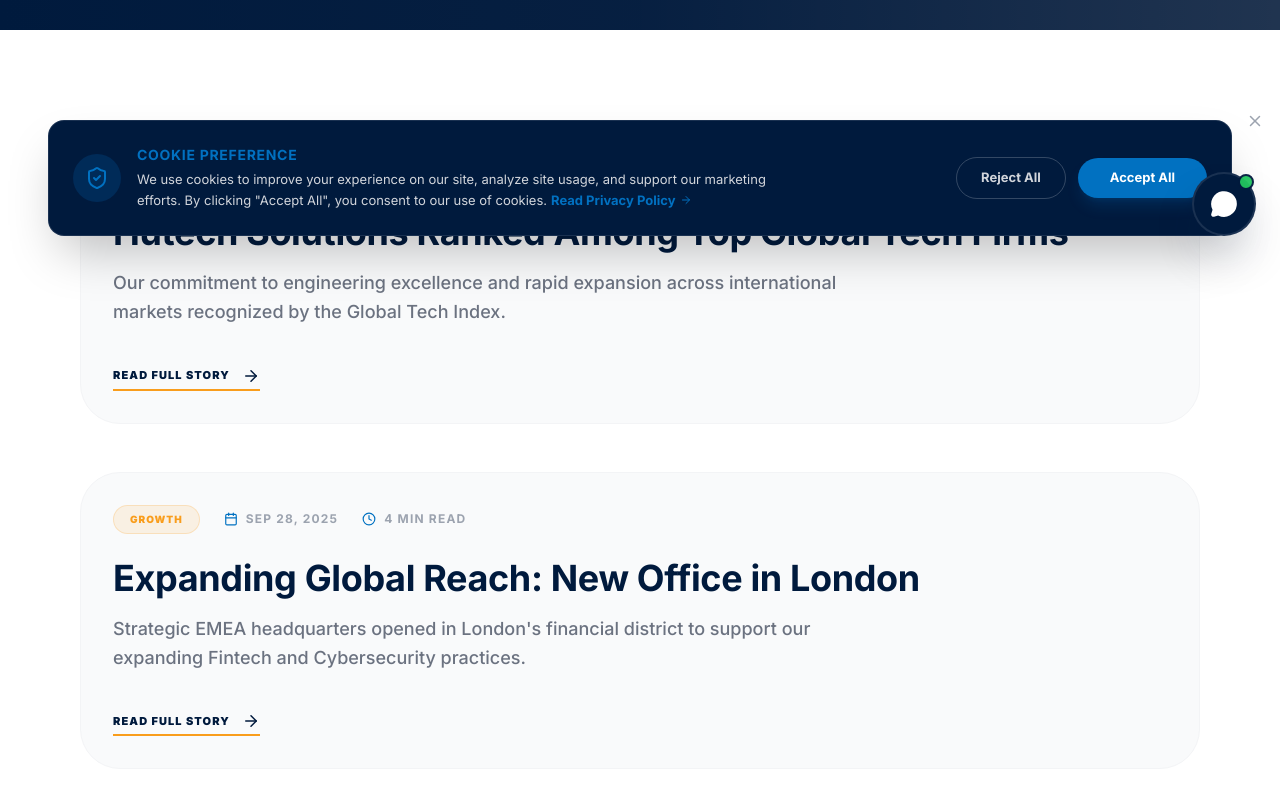
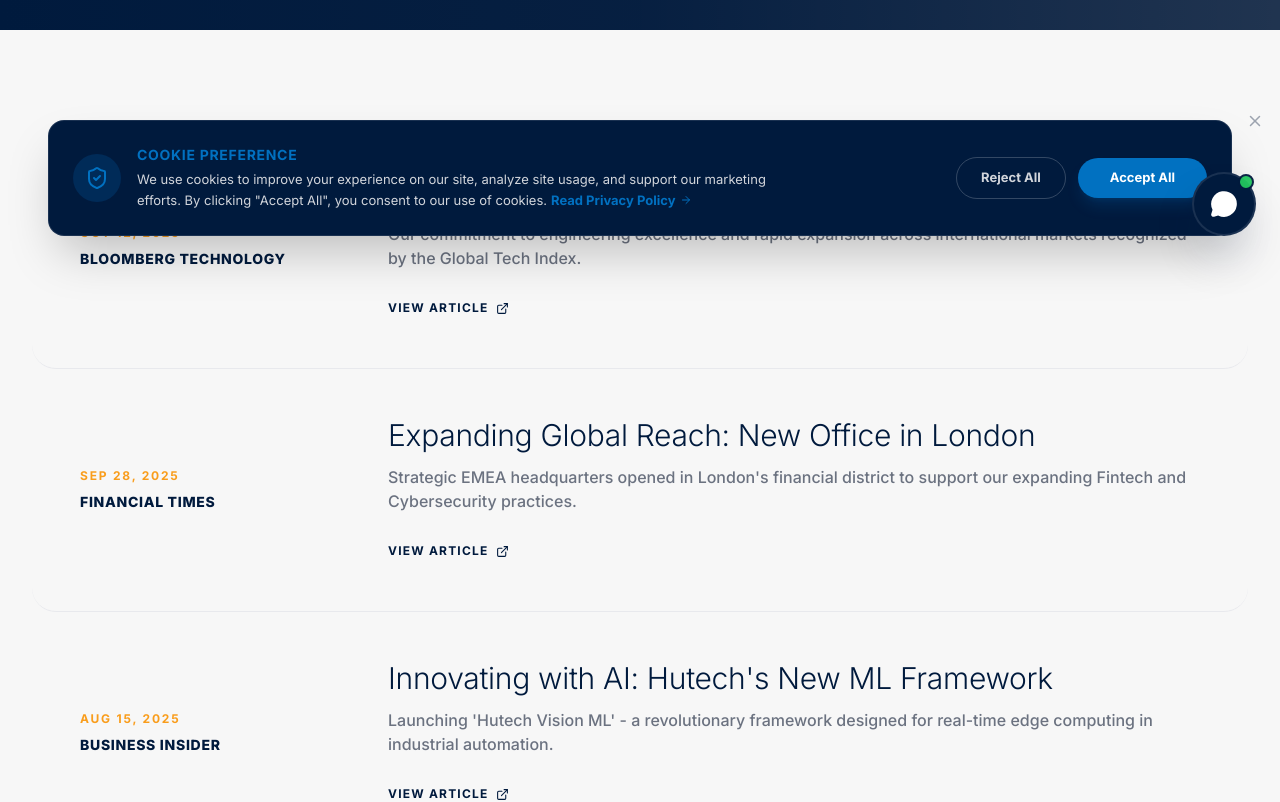
Before and after one commit to Humantech-solutions/hutechwebsite-nextjs, a Next.js app: page /company/news in a window 1280 px wide. Shown: the part 540-1342 px from the top of the page. Built offline with nearby package versions, Linux system fonts and the light colour scheme; grey boxes are pictures that could not be loaded.

Commit message:
homepages UI chnages

```diff
--- a/app/company/awards/page.tsx
+++ b/app/company/awards/page.tsx
@@ -99,32 +99,56 @@ export default function Awards() {
       </section>
 
       {/* Recognition Grid */}
-      <section className="bg-white py-24">
+      <section className="bg-[#f8f8f8] py-32">
         <div className="mx-auto max-w-[1280px] px-6 lg:px-20">
-          <div className="grid grid-cols-1 gap-8 md:grid-cols-2 lg:grid-cols-3">
+
+          {/* Center-aligned Section Heading */}
+          <div className="mb-24 text-center space-y-4">
+            <h2 className="display-font text-3xl font-semibold tracking-tight text-[#001A3D] md:text-4xl">
+              A Journey of Distinction
+            </h2>
+            <div className="mx-auto h-[2px] w-16 bg-[#F99D1C]"></div>
+          </div>
+
+          {/* Timeline List */}
+          <div className="flex flex-col">
             {awardsList.map((award, i) => (
               <Motion.div
                 key={i}
-                initial={{ opacity: 0, y: 20 }}
+                initial={{ opacity: 0, y: 30 }}
                 whileInView={{ opacity: 1, y: 0 }}
                 viewport={{ once: true }}
-                transition={{ delay: i * 0.05 }}
-                className="group space-y-8 rounded-[2.5rem] border border-gray-100 bg-gray-50 p-10 transition-all duration-500 hover:bg-white hover:shadow-2xl"
+                transition={{ delay: i * 0.05, duration: 0.6 }}
+                className="group relative flex flex-col md:grid md:grid-cols-[160px_1fr_80px] md:items-center gap-6 md:gap-12 py-12 px-6 md:px-12 bg-transparent hover:bg-white hover:shadow-[0_20px_50px_rgba(0,0,0,0.03)] rounded-3xl transition-all duration-500 border-b border-gray-200/80 last:border-b-0 -mx-6 md:-mx-12"
               >
-                <div className="flex h-16 w-16 items-center justify-center rounded-2xl bg-white text-[#F99D1C] shadow-sm transition-all duration-500 group-hover:bg-[#F99D1C] group-hover:text-white">
-                  {award.icon}
+                {/* Left Side: Large Year Text */}
+                <div className="w-full md:w-[160px] md:shrink-0">
+                  <span className="display-font text-5xl md:text-6xl font-light tracking-tight text-[#001A3D] transition-colors duration-300 group-hover:text-[#F99D1C]">
+                    {award.year}
+                  </span>
                 </div>
-                <div className="space-y-4">
-                  <div className="flex items-center justify-between border-b border-gray-100 pb-4">
-                    <span className="text-xs font-bold tracking-widest text-[#F99D1C] uppercase">
-                      {award.year}
+
+                {/* Middle Section: Category, Title, Description */}
+                <div className="flex-1 flex flex-col gap-3">
+                  <div className="flex items-center gap-3">
+                    <span className="h-[1px] w-6 bg-[#F99D1C]/60"></span>
+                    <span className="text-[10px] md:text-xs font-bold tracking-widest text-[#F99D1C] uppercase">
+                      {award.issuer}
                     </span>
-                    <span className="text-xs font-semibold text-gray-400">{award.issuer}</span>
                   </div>
-                  <h3 className="display-font text-2xl leading-tight font-bold text-[#001A3D]">
+                  <h3 className="display-font text-2xl font-bold leading-tight text-[#001A3D]">
                     {award.title}
                   </h3>
-                  <p className="text-sm leading-relaxed font-medium text-gray-500">{award.desc}</p>
+                  <p className="max-w-3xl text-sm md:text-base leading-relaxed font-medium text-gray-500">
+                    {award.desc}
+                  </p>
+                </div>
+
+                {/* Right Side: Subtle Circular Icon Container */}
+                <div className="w-full md:w-[80px] md:shrink-0 flex md:justify-end">
+                  <div className="flex h-16 w-16 items-center justify-center rounded-full border border-gray-100 bg-white/80 text-[#F99D1C] shadow-sm transition-all duration-500 group-hover:border-[#F99D1C] group-hover:bg-white group-hover:shadow-[0_0_25px_rgba(249,157,28,0.15)]">
+                    {award.icon}
+                  </div>
                 </div>
               </Motion.div>
             ))}
--- a/app/company/news/page.tsx
+++ b/app/company/news/page.tsx
@@ -2,7 +2,7 @@
 
 import { motion as Motion } from "framer-motion";
 import { Breadcrumbs } from "@/components/Breadcrumbs";
-import { Newspaper, Calendar, ArrowRight, Clock, Tag } from "lucide-react";
+import { Newspaper, Calendar, ArrowRight, Clock, Tag, ExternalLink } from "lucide-react";
 import { Meta } from "@/components/Meta";
 import Link from "next/link";
 
@@ -75,51 +75,60 @@ export default function News() {
         </div>
       </section>
 
-      <section className="py-24">
+      <section className="bg-[#F7F7F7] py-24">
         <div className="mx-auto max-w-[1280px] px-6 lg:px-20">
-          <div className="grid grid-cols-1 gap-12">
-            {newsItems.map((item, i) => (
+          <div className="flex flex-col">
+            {newsItems.map((item, i) => {
+              // Map categories to premium news publications for authentic editorial style
+              const sourceName =
+                item.category === "Corporate" ? "BLOOMBERG TECHNOLOGY" :
+                item.category === "Growth" ? "FINANCIAL TIMES" :
+                "BUSINESS INSIDER";
+
+              return (
                 <Motion.div
                   key={i}
-                initial={{ opacity: 0, x: -20 }}
-                whileInView={{ opacity: 1, x: 0 }}
+                  initial={{ opacity: 0, y: 30 }}
+                  whileInView={{ opacity: 1, y: 0 }}
                   viewport={{ once: true }}
-                transition={{ delay: i * 0.1 }}
-                className="group flex flex-col gap-12 rounded-[2.5rem] border border-gray-100 bg-gray-50 p-8 transition-all duration-500 hover:border-[#0171c1]/20 hover:bg-white hover:shadow-2xl md:flex-row"
+                  transition={{ delay: i * 0.1, duration: 0.6 }}
+                  className="group relative flex flex-col md:flex-row md:items-center gap-6 md:gap-12 py-12 px-6 md:px-12 bg-transparent hover:bg-white hover:shadow-[0_20px_50px_rgba(0,0,0,0.03)] rounded-3xl transition-all duration-500 border-b border-gray-200/80 last:border-b-0 -mx-6 md:-mx-12"
                 >
-                <div className="flex-1 space-y-6">
-                  <div className="flex flex-wrap items-center gap-6">
-                    <span className="rounded-full border border-[#F99D1C]/20 bg-[#F99D1C]/10 px-4 py-1.5 text-[10px] font-black tracking-widest text-[#F99D1C] uppercase">
-                      {item.category}
+                  {/* Left Column: Fixed Width (~260px) */}
+                  <div className="w-full md:w-[260px] md:shrink-0 flex flex-col gap-1 md:gap-2">
+                    <span className="text-xs font-bold tracking-[0.15em] text-[#F99D1C] uppercase">
+                      {item.date}
                     </span>
-                    <span className="flex items-center gap-2 text-xs font-bold tracking-widest text-gray-400 uppercase">
-                      <Calendar size={14} className="text-[#0171c1]" /> {item.date}
-                    </span>
-                    <span className="flex items-center gap-2 text-xs font-bold tracking-widest text-gray-400 uppercase">
-                      <Clock size={14} className="text-[#0171c1]" /> {item.readTime}
+                    <span className="text-sm font-extrabold tracking-wider text-[#001A3D] uppercase">
+                      {sourceName}
                     </span>
                   </div>
 
-                  <div className="space-y-4">
-                    <h3 className="display-font text-2xl leading-tight font-bold text-[#001A3D] transition-colors group-hover:text-[#0171c1] md:text-4xl">
+                  {/* Right Column: Flexible */}
+                  <div className="flex-1 flex flex-col gap-4">
+                    <div className="space-y-3">
+                      <h3 className="display-font text-2xl md:text-3xl font-light leading-tight text-[#001A3D] transition-colors duration-300 group-hover:text-[#F99D1C]">
                         {item.title}
                       </h3>
-                    <p className="max-w-3xl text-lg leading-relaxed font-medium text-gray-500">
+                      {item.desc && (
+                        <p className="max-w-4xl text-[15px] md:text-base leading-relaxed font-medium text-gray-500">
                           {item.desc}
                         </p>
+                      )}
                     </div>
 
-                  <div className="flex items-center gap-8 pt-4">
+                    <div className="pt-2">
                       <Link
                         href={`/company/news/${item.id}`}
-                      className="inline-flex items-center gap-3 border-b-2 border-[#F99D1C] pb-1 text-[11px] font-black tracking-widest text-[#001A3D] uppercase transition-all hover:gap-6"
+                        className="inline-flex items-center gap-2 text-xs font-bold tracking-widest text-[#001A3D] uppercase relative py-1 after:absolute after:bottom-0 after:left-0 after:w-full after:h-[1px] after:bg-[#001A3D] after:origin-right after:scale-x-0 group-hover:after:scale-x-100 group-hover:after:origin-left transition-all duration-300"
                       >
-                      Read Full Story <ArrowRight size={18} />
+                        VIEW ARTICLE <ExternalLink size={13} className="text-[#001A3D] transition-transform duration-300 group-hover:translate-x-0.5 group-hover:-translate-y-0.5" />
                       </Link>
                     </div>
                   </div>
                 </Motion.div>
-            ))}
+              );
+            })}
           </div>
         </div>
       </section>
```
Also changed, not shown: app/page.tsx (+127 -130 lines). Lines whose indentation alone changed are shown as unchanged.
